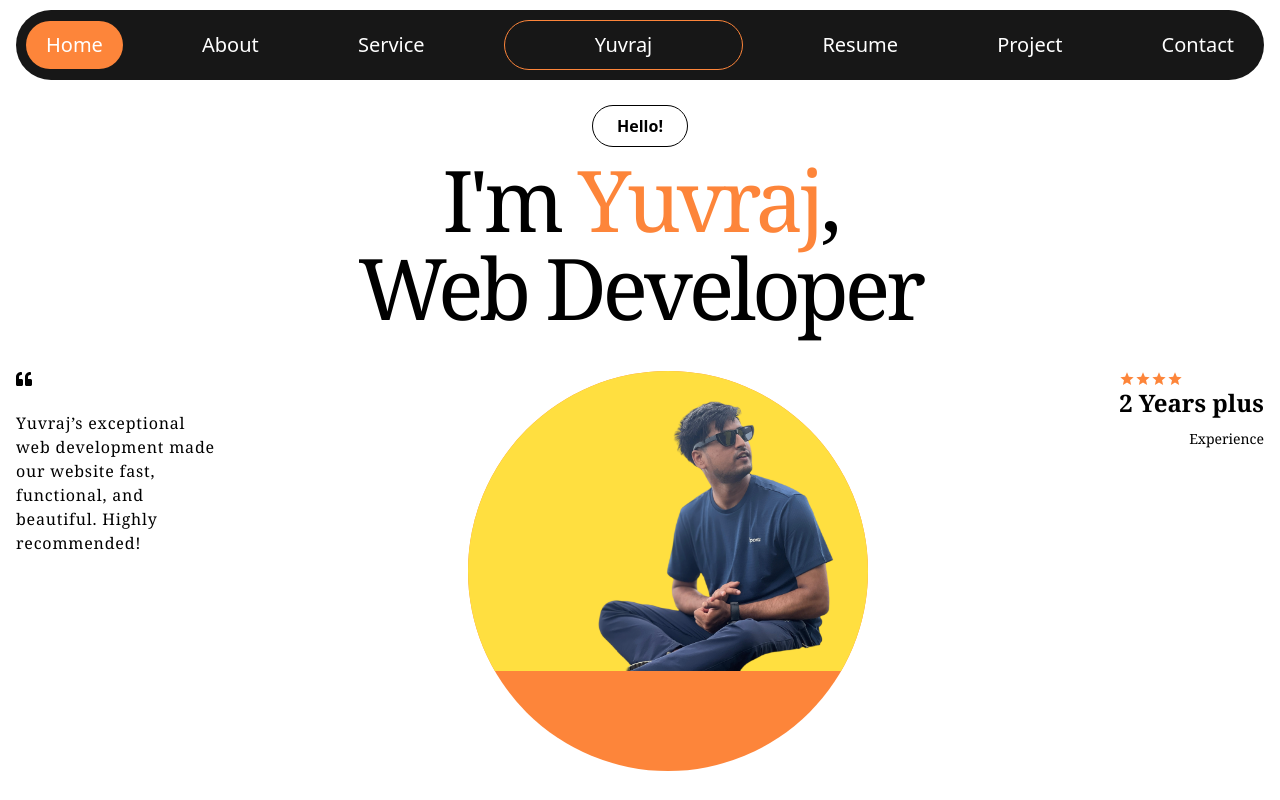
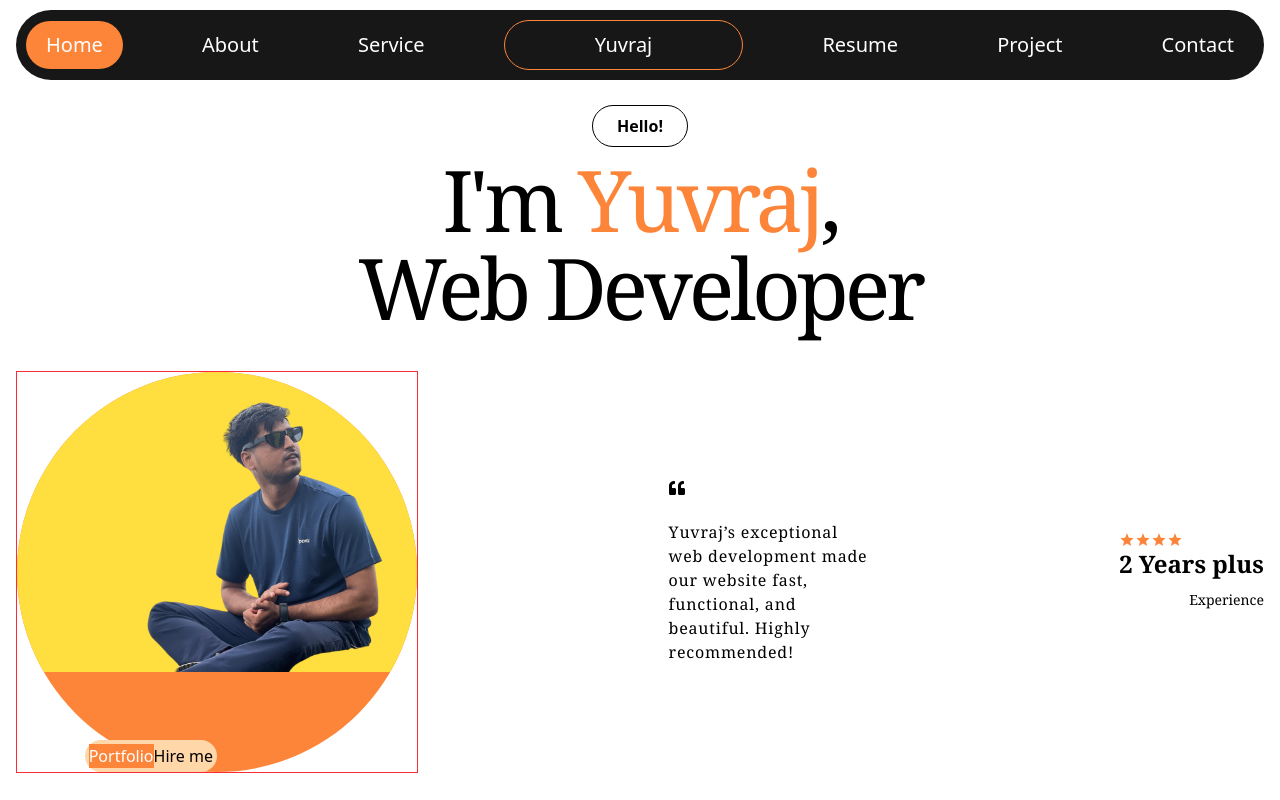
Before and after one commit to yuvraj-sapkota/portfolio, a React (Vite) app in the folder frontend/: page / in a window 1280 px wide. Built offline with nearby package versions, Linux system fonts and the light colour scheme.

Commit message:
working on the hersection

```diff
--- a/frontend/src/components/HeaderSeaction.jsx
+++ b/frontend/src/components/HeaderSeaction.jsx
@@ -17,20 +17,26 @@ const HeaderSection = () => {
         </div>
       </div>
 
-      <div className="max-w-[1300px] px-4 mx-auto flex  flex-col md:flex-row items-start justify-between  gap-4">
+      <div className="max-w-[1300px] px-4 mx-auto flex  flex-col md:flex-row items-center justify-between  gap-4">
         {/* quotes  */}
         <div className="order-2 md:order-1 ">
           <div className="mb-6">
             <FaQuoteLeft />
           </div>
-          <p className="md:max-w-[200px] -tracking-tighter font-serif">
+          <p className="max-w-[400px] md:max-w-[200px] -tracking-tighter font-serif">
             Yuvraj’s exceptional web development made our website fast,
             functional, and beautiful. Highly recommended!
           </p>
         </div>
         {/* image  */}
-        <div className="w-[350px] md:w-[400px] h-[350px] md:h-[400px] rounded-full bg-[#FD853A] overflow-hidden object-cover order-1 md:order-2">
-          <img src={me} alt="" />
+        <div className="relative border border-red-500">
+          <div className="w-[350px] md:w-[400px] h-[350px] md:h-[400px] rounded-full bg-[#FD853A] overflow-hidden object-cover order-1 md:order-2">
+            <img src={me} alt="" />
+          </div>
+          <div className="absolute bottom-0 right-1/2 rounded-full bg-orange-200 p-1">
+            <button className="custome-orange">Portfolio</button>
+            <button>Hire me</button>
+          </div>
         </div>
 
         {/* experience  */}
--- a/frontend/src/index.css
+++ b/frontend/src/index.css
@@ -1 +1,12 @@
 @import "tailwindcss";
+
+.custome-orange {
+  background-color: #FD853A;
+  color: white;
+
+}
+
+
+/* .rabbit-red{
+   background-color:#ea2e0e;
+} */
```
